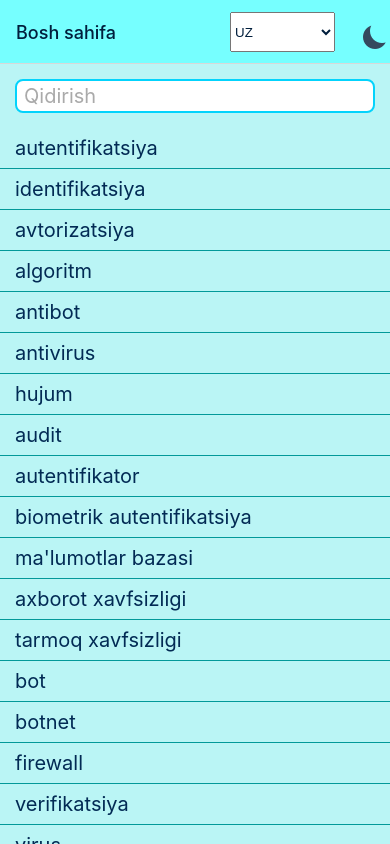
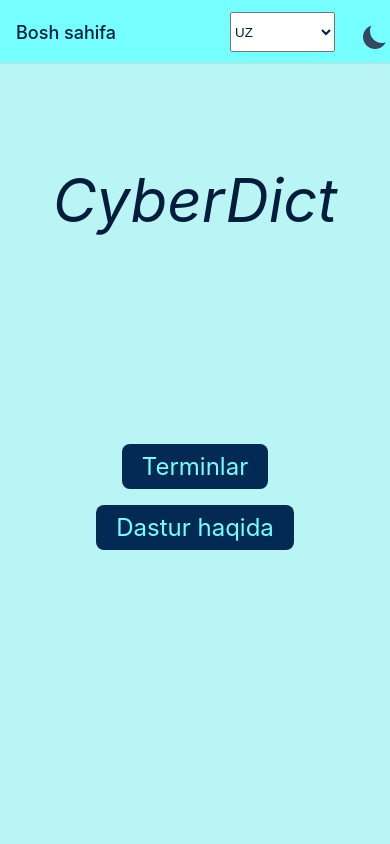
Before and after one commit to diyorbek0309/cyber-terms, a React Native app: screen / in a window 390 px wide. Built offline with nearby package versions, Linux system fonts and the light colour scheme.

Commit message:
added homeScreen and aboutScreen

```diff
--- a/App.tsx
+++ b/App.tsx
@@ -4,7 +4,9 @@ import { useState } from "react";
 import { Picker } from "@react-native-picker/picker";
 import { TouchableOpacity, Image, View } from "react-native";
 import CTermItem from "./src/components/CTermItem";
+import TermsScreen from "./src/screens/Terms";
 import HomeScreen from "./src/screens/Home";
+import AboutScreen from "./src/screens/About";
 import { eColors, eImages } from "./src/types/enum";
 import { ThemeContext } from "./src/services/ThemeContext";
 
@@ -81,12 +83,36 @@ function App() {
               }}
             />
             <Screen
+              name="Terminlar"
+              component={TermsScreen}
+              options={{
+                title:
+                  language === "uz"
+                    ? "Terminlar"
+                    : language === "en"
+                    ? "Terms"
+                    : "Термины",
+              }}
+            />
+            <Screen
+              name="Dastur haqida"
+              component={AboutScreen}
+              options={{
+                title:
+                  language === "uz"
+                    ? "Dastur haqida"
+                    : language === "en"
+                    ? "About app"
+                    : "О программе",
+              }}
+            />
+            <Screen
               name="Termin"
               component={CTermItem}
               options={{
                 title:
                   language === "uz"
-                    ? "Atama"
+                    ? "Termin"
                     : language === "en"
                     ? "Term"
                     : "Термин",
--- /dev/null
+++ b/src/screens/About.tsx
@@ -0,0 +1,33 @@
+import { Text, View } from "react-native";
+import { useContext } from "react";
+import { ThemeContext } from "../services/ThemeContext";
+import { styles } from "../styles/HomeStyle";
+import { eColors } from "../types/enum";
+
+const About = () => {
+  const { isLight, language } = useContext(ThemeContext);
+
+  return (
+    <View
+      style={{
+        backgroundColor: isLight ? eColors.LIGHT : eColors.DARK,
+        flex: 1,
+      }}
+    >
+      <Text
+        style={{
+          ...styles.aboutTitle,
+          color: isLight ? eColors.BLACK : eColors.WHITE,
+        }}
+      >
+        {language === "uz"
+          ? "Dastur haqida"
+          : language === "en"
+          ? "About app"
+          : "О программе"}
+      </Text>
+    </View>
+  );
+};
+
+export default About;
--- a/src/screens/Home.tsx
+++ b/src/screens/Home.tsx
@@ -1,55 +1,11 @@
-import {
-  Text,
-  TouchableOpacity,
-  ScrollView,
-  View,
-  TextInput,
-} from "react-native";
-import { useState, useContext, useEffect } from "react";
+import { Text, TouchableOpacity, View } from "react-native";
+import { useContext } from "react";
 import { ThemeContext } from "../services/ThemeContext";
-import { uz, en, ru } from "../data";
 import { styles } from "../styles/HomeStyle";
 import { eColors } from "../types/enum";
 
 const Home = ({ navigation }) => {
   const { isLight, language } = useContext(ThemeContext);
-  const data = language === "uz" ? uz : language === "en" ? en : ru;
-  const [search, setSearch] = useState("");
-  const { searchInput, termButton, termText, noTermText } = styles;
-  const [termsList, setTermsList] = useState(uz);
-
-  useEffect(() => {
-    const languageResources = { uz, en, ru };
-    setTermsList(languageResources[language]);
-  }, [language]);
-
-  const searchInputHandler = (search: string) => {
-    setSearch(search);
-
-    if (search === "") {
-      const sortedTerms = data.sort((a, b) => {
-        return a.term.localeCompare(b.term);
-      });
-
-      setTermsList(sortedTerms);
-    } else {
-      const newTermsList = data.filter((item) =>
-        item.term.includes(search.toLowerCase())
-      );
-
-      const sortedTerms = newTermsList.sort((a, b) => {
-        const startsWithQuery = a.term
-          .toLowerCase()
-          .startsWith(search.toLowerCase())
-          ? -1
-          : 1;
-        const nameComparison = a.term.localeCompare(b.term);
-        return startsWithQuery || nameComparison;
-      });
-
-      setTermsList(sortedTerms);
-    }
-  };
 
   return (
     <View
@@ -58,59 +14,56 @@ const Home = ({ navigation }) => {
         flex: 1,
       }}
     >
-      <TextInput
-        placeholder={
-          language === "uz"
-            ? "Qidirish"
-            : language === "en"
-            ? "Search"
-            : "Поиск"
-        }
-        style={[
-          {
-            backgroundColor: isLight ? "#fff" : eColors.DARK,
-            color: isLight ? eColors.DARK : eColors.LIGHT,
-          },
-          searchInput,
-        ]}
-        value={search}
-        onChangeText={(search) => searchInputHandler(search)}
-        placeholderTextColor={isLight ? "#aaa" : eColors.LIGHT}
-      />
-      <ScrollView>
-        {termsList && termsList.length ? (
-          termsList.map((item, index) => (
+      <Text
+        style={{
+          ...styles.homeTitle,
+          color: isLight ? eColors.BLACK : eColors.WHITE,
+        }}
+      >
+        CyberDict
+      </Text>
+      <View style={styles.homeBtns}>
         <TouchableOpacity
-              key={index}
-              style={[
-                { backgroundColor: isLight ? eColors.LIGHT : eColors.DARK },
-                termButton,
-              ]}
-              onPress={() => {
-                navigation.navigate("Termin", { termID: item.id });
+          onPress={() => navigation.navigate("Terminlar")}
+          style={{
+            ...styles.homeBtn,
+            backgroundColor: isLight ? eColors.DARK : eColors.LIGHT,
           }}
         >
           <Text
-                style={[
-                  { color: isLight ? eColors.DARK : eColors.WHITE },
-                  termText,
-                ]}
+            style={{
+              ...styles.homeBtnText,
+              color: isLight ? eColors.WHITE : eColors.BLACK,
+            }}
           >
-                {item.term}
+            {language === "uz"
+              ? "Terminlar"
+              : language === "en"
+              ? "Terms"
+              : "Термины"}
           </Text>
         </TouchableOpacity>
-          ))
-        ) : (
+        <TouchableOpacity
+          onPress={() => navigation.navigate("Dastur haqida")}
+          style={{
+            ...styles.homeBtn,
+            backgroundColor: isLight ? eColors.DARK : eColors.LIGHT,
+          }}
+        >
           <Text
-            style={[
-              { color: isLight ? eColors.DARK : eColors.LIGHT },
-              noTermText,
-            ]}
+            style={{
+              ...styles.homeBtnText,
+              color: isLight ? eColors.WHITE : eColors.BLACK,
+            }}
           >
-            {language === "uz" ? "Termin topilmadi!" : "Terms are not found!"}
+            {language === "uz"
+              ? "Dastur haqida"
+              : language === "en"
+              ? "About app"
+              : "О программе"}
           </Text>
-        )}
-      </ScrollView>
+        </TouchableOpacity>
+      </View>
     </View>
   );
 };
--- /dev/null
+++ b/src/screens/Terms.tsx
@@ -0,0 +1,118 @@
+import {
+  Text,
+  TouchableOpacity,
+  ScrollView,
+  View,
+  TextInput,
+} from "react-native";
+import { useState, useContext, useEffect } from "react";
+import { ThemeContext } from "../services/ThemeContext";
+import { uz, en, ru } from "../data";
+import { styles } from "../styles/HomeStyle";
+import { eColors } from "../types/enum";
+
+const Terms = ({ navigation }) => {
+  const { isLight, language } = useContext(ThemeContext);
+  const data = language === "uz" ? uz : language === "en" ? en : ru;
+  const [search, setSearch] = useState("");
+  const { searchInput, termButton, termText, noTermText } = styles;
+  const [termsList, setTermsList] = useState(uz);
+
+  useEffect(() => {
+    const languageResources = { uz, en, ru };
+    setTermsList(languageResources[language]);
+  }, [language]);
+
+  const searchInputHandler = (search: string) => {
+    setSearch(search);
+
+    if (search === "") {
+      const sortedTerms = data.sort((a, b) => {
+        return a.term.localeCompare(b.term);
+      });
+
+      setTermsList(sortedTerms);
+    } else {
+      const newTermsList = data.filter((item) =>
+        item.term.includes(search.toLowerCase())
+      );
+
+      const sortedTerms = newTermsList.sort((a, b) => {
+        const startsWithQuery = a.term
+          .toLowerCase()
+          .startsWith(search.toLowerCase())
+          ? -1
+          : 1;
+        const nameComparison = a.term.localeCompare(b.term);
+        return startsWithQuery || nameComparison;
+      });
+
+      setTermsList(sortedTerms);
+    }
+  };
+
+  return (
+    <View
+      style={{
+        backgroundColor: isLight ? eColors.LIGHT : eColors.DARK,
+        flex: 1,
+      }}
+    >
+      <TextInput
+        placeholder={
+          language === "uz"
+            ? "Qidirish"
+            : language === "en"
+            ? "Search"
+            : "Поиск"
+        }
+        style={[
+          {
+            backgroundColor: isLight ? "#fff" : eColors.DARK,
+            color: isLight ? eColors.DARK : eColors.LIGHT,
+          },
+          searchInput,
+        ]}
+        value={search}
+        onChangeText={(search) => searchInputHandler(search)}
+        placeholderTextColor={isLight ? "#aaa" : eColors.LIGHT}
+      />
+      <ScrollView>
+        {termsList && termsList.length ? (
+          termsList.map((item, index) => (
+            <TouchableOpacity
+              key={index}
+              style={[
+                { backgroundColor: isLight ? eColors.LIGHT : eColors.DARK },
+                termButton,
+              ]}
+              onPress={() => {
+                navigation.navigate("Termin", { termID: item.id });
+              }}
+            >
+              <Text
+                style={[
+                  { color: isLight ? eColors.DARK : eColors.WHITE },
+                  termText,
+                ]}
+              >
+                {item.term}
+              </Text>
+            </TouchableOpacity>
+          ))
+        ) : (
+          <Text
+            style={[
+              { color: isLight ? eColors.DARK : eColors.LIGHT },
+              noTermText,
+            ]}
+          >
+            {language === "uz" ? "Termin topilmadi!" : "Terms are not found!"}
+          </Text>
+        )}
+      </ScrollView>
+    </View>
+  );
+};
+
+export default Terms;
--- a/src/styles/HomeStyle.ts
+++ b/src/styles/HomeStyle.ts
@@ -32,4 +32,29 @@ export const styles = StyleSheet.create({
     fontSize: 20,
     marginTop: 10,
   },
+  homeBtn: {
+    paddingVertical: 8,
+    paddingHorizontal: 20,
+    borderRadius: 8,
+    marginVertical: 8,
+  },
+  homeBtns: {
+    marginTop: 200,
+    display: "flex",
+    alignItems: "center",
+  },
+  homeBtnText: {
+    fontSize: 24,
+  },
+  homeTitle: {
+    fontSize: 60,
+    fontStyle: "italic",
+    textAlign: "center",
+    marginTop: 100,
+  },
+  aboutTitle: {
+    fontSize: 24,
+    textAlign: "center",
+    marginVertical: 10,
+  },
 });
```
Lines whose indentation alone changed are shown as unchanged.
